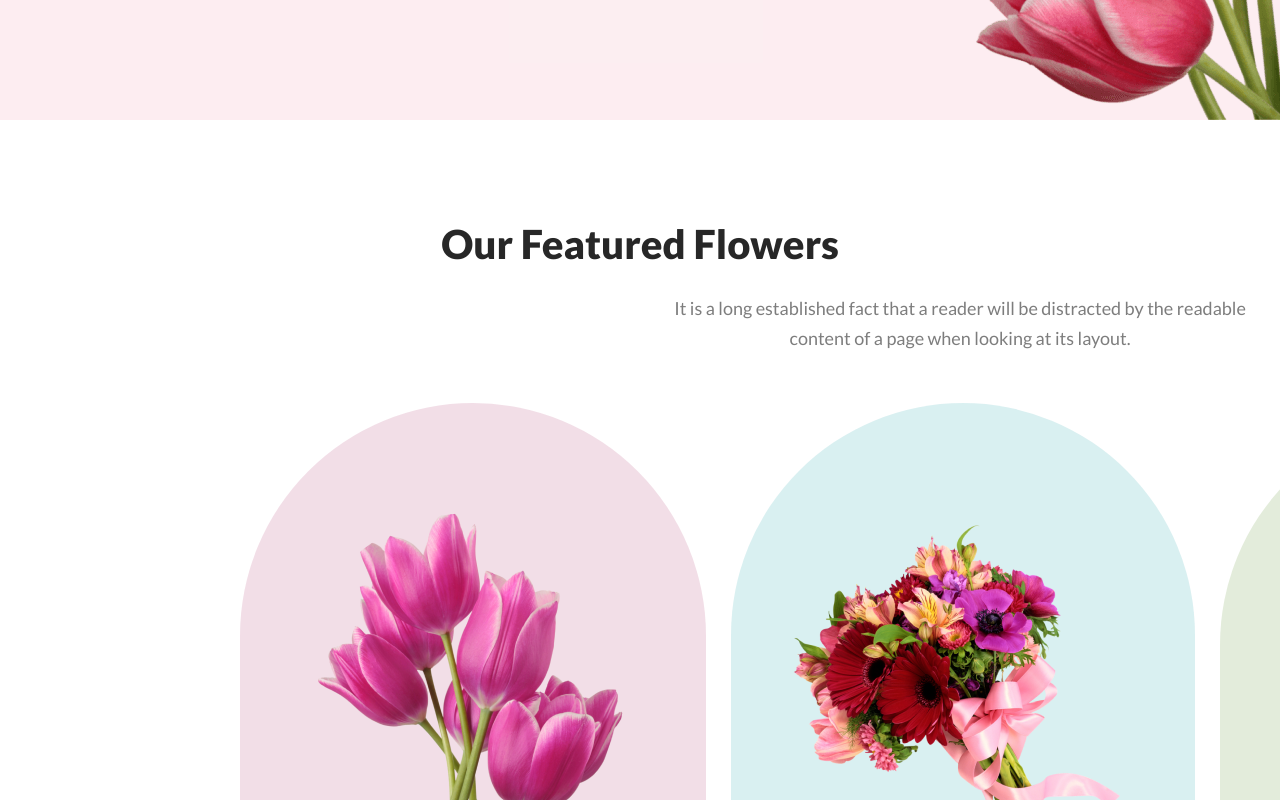
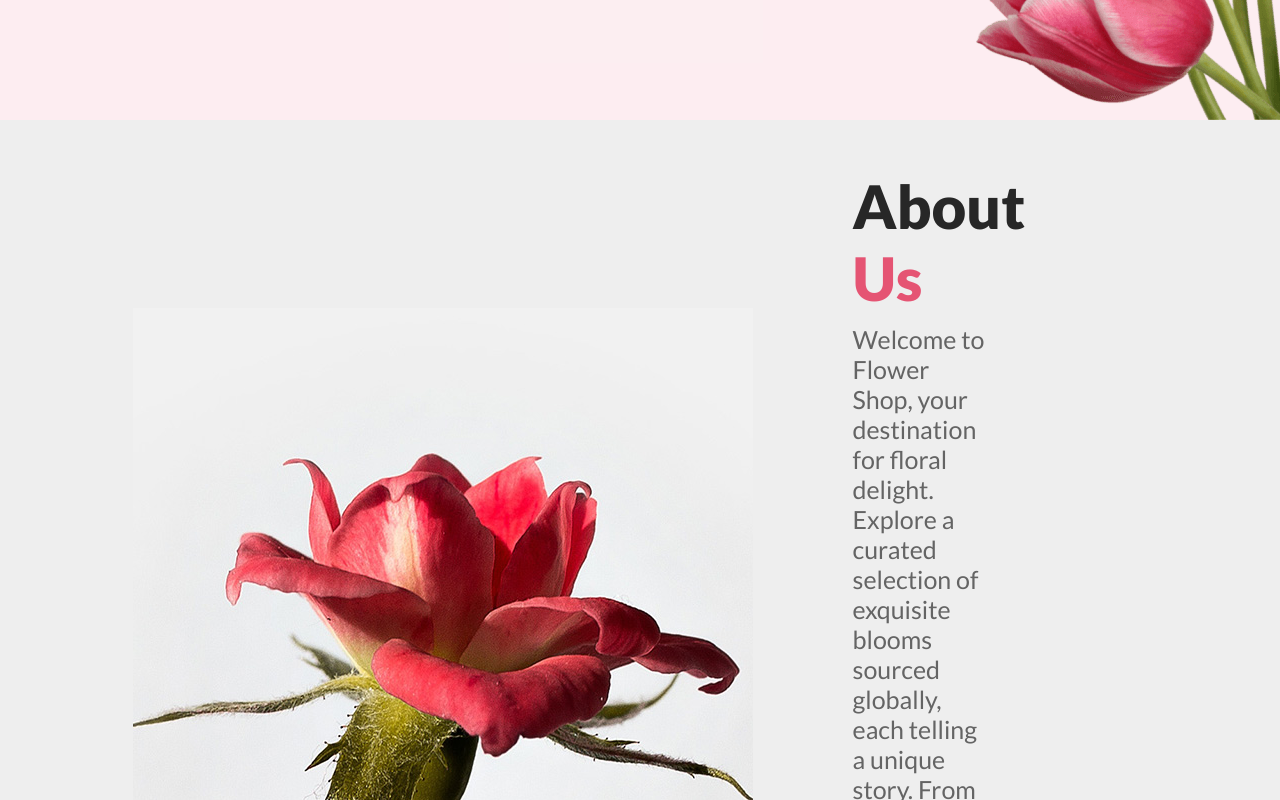
Before and after one commit to marufbillah225/first-assignment, a plain HTML site: page index.html in a window 1280 px wide. Shown: the part 700-1500 px from the top of the page. Drawn offline with Linux system fonts and the light colour scheme.

Commit message:
final solving

```diff
--- a/index.html
+++ b/index.html
@@ -30,6 +30,22 @@
     </header>
     <!-- Header end -->
     <main>
+
+        <!-- about us start -->
+        <section class="about">
+            <div>
+                <img class="about-image" src="images/shopimg.jpg" alt="">
+            </div>
+            <div class="about-text">
+                <h3 class="about-title">About <span>Us</span></h3>
+                <p class="about-paragraph">Welcome to Flower Shop, your destination for floral delight. Explore a curated selection of exquisite blooms sourced globally, each telling a unique story. From joyful celebrations to everyday moments, our flowers add a touch of elegance. Let nature's beauty inspire your world with us.</p>
+                <button class="btn-primary">More About Us</button>
+            </div>
+
+        </section>
+
+        <!-- about us end -->
+
         <!-- feature flowers start -->
         <section class="feature-section">
             <div>
--- a/style/style.css
+++ b/style/style.css
@@ -66,9 +66,35 @@ body {
 
 /* header section end */
 
-/* feature flowers start  */
-.feature-section {
-    margin: 100px 0px;
+/* about section style start */
+.about{
+    display: flex;
+    justify-content: center;
+    align-items: center;
+    background-color: #EEEEEE;
+    padding: 50px 200px 0px 140px ;
+}
+/* .about-text{
+
+} */
+.about-title{
+    color: #272727;
+    text-align: left;
+    font-size: 60px;
+    font-weight: 800;
+    line-height: normal;
+
+}
+.about-paragraph{
+    color: #646464;
+    font-size: 25px;
+    font-style: normal;
+    line-height: 30px;
+    padding: 10px 100px 20px 0px;
+}
+.about-image{
+    padding-right: 100px;
+}
 }
 
 .feature-title {
```
Also changed, not shown: images/shopimg.jpg (added).
